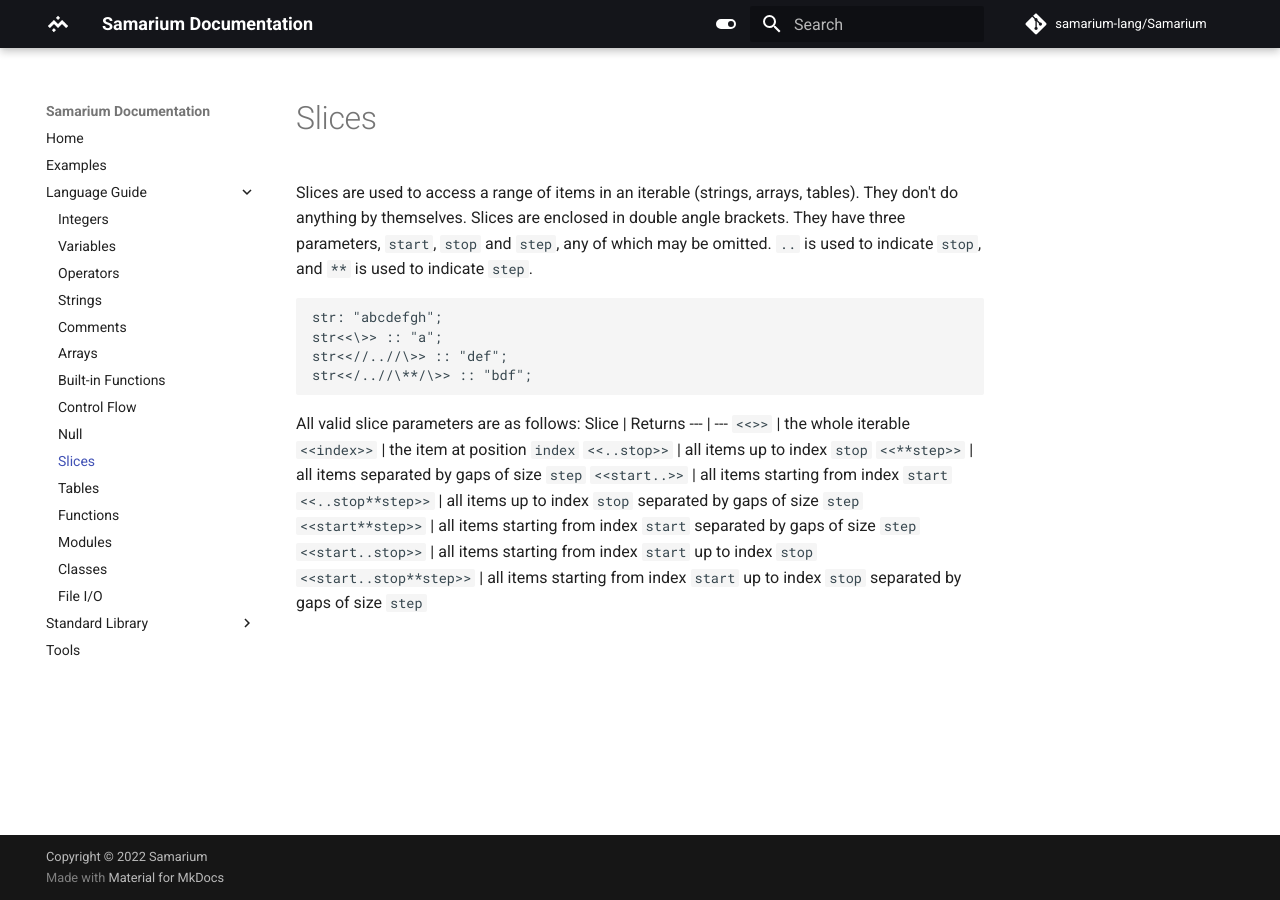
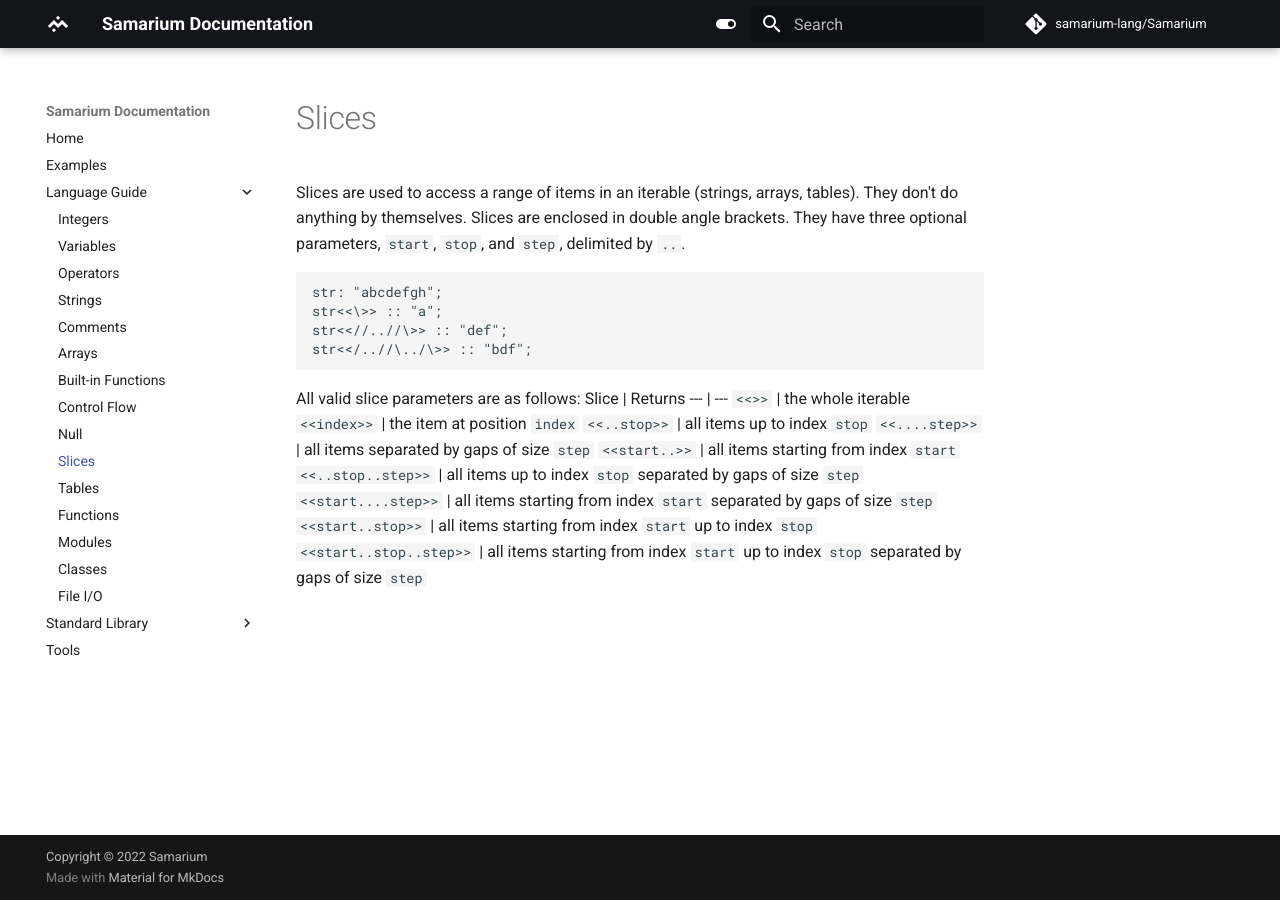
Before and after one commit to samarium-lang/Samarium, an MkDocs documentation site: the page built from docs/slices.md, in a window 1280 px wide. Built offline with MkDocs 1.6.1 and Material for MkDocs 9.7.7, drawn with Linux system fonts in a browser that asks for light colours; comment, search, counter and statistics services are not loaded.

Commit message:
(docs) Changed slice step to `..`

````diff
--- a/docs/slices.md
+++ b/docs/slices.md
@@ -3,14 +3,13 @@
 Slices are used to access a range of items in an iterable (strings, arrays, tables).
 They don't do anything by themselves.
 Slices are enclosed in double angle brackets.
-They have three parameters, `start`, `stop` and `step`, any of which may be omitted.
-`..` is used to indicate `stop`, and `**` is used to indicate `step`.
+They have three optional parameters, `start`, `stop`, and `step`, delimited by `..`.
 
 ```sm
 str: "abcdefgh";
 str<<\>> :: "a";
 str<<//..//\>> :: "def";
-str<</..//\**/\>> :: "bdf";
+str<</..//\../\>> :: "bdf";
 ```
 
 All valid slice parameters are as follows:
@@ -19,9 +18,9 @@
 `<<>>`                  | the whole iterable
 `<<index>>`             | the item at position `index`
 `<<..stop>>`            | all items up to index `stop`
-`<<**step>>`            | all items separated by gaps of size `step`
+`<<....step>>`          | all items separated by gaps of size `step`
 `<<start..>>`           | all items starting from index `start`
-`<<..stop**step>>`      | all items up to index `stop` separated by gaps of size `step`
-`<<start**step>>`       | all items starting from index `start` separated by gaps of size `step`
+`<<..stop..step>>`      | all items up to index `stop` separated by gaps of size `step`
+`<<start....step>>`     | all items starting from index `start` separated by gaps of size `step`
 `<<start..stop>>`       | all items starting from index `start` up to index `stop`
-`<<start..stop**step>>` | all items starting from index `start` up to index `stop` separated by gaps of size `step`
+`<<start..stop..step>>` | all items starting from index `start` up to index `stop` separated by gaps of size `step`
````
Also changed, not shown: docs/examples.md (+1 -1 lines), docs/stdtypes.md (+2 -2 lines).
